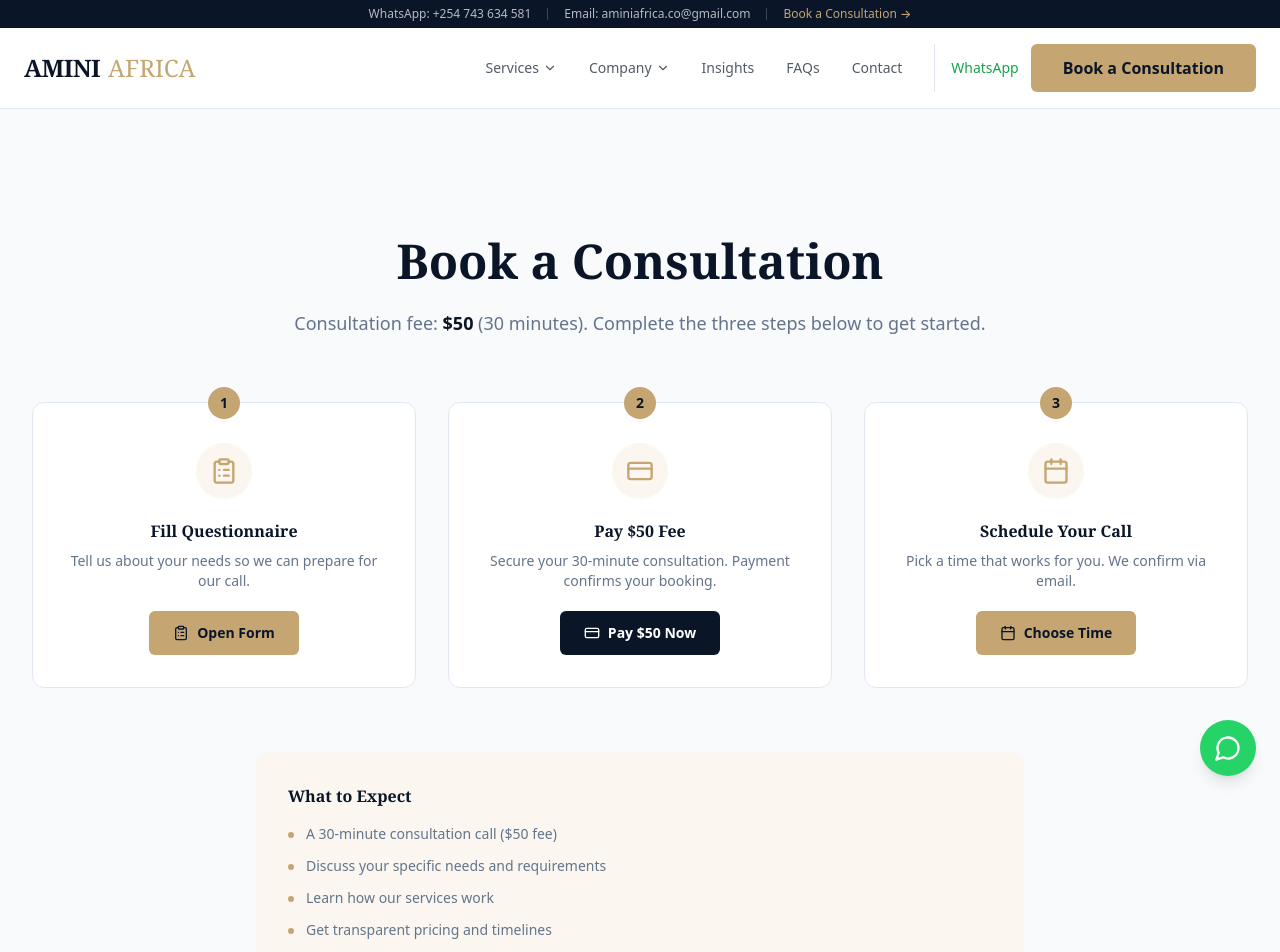
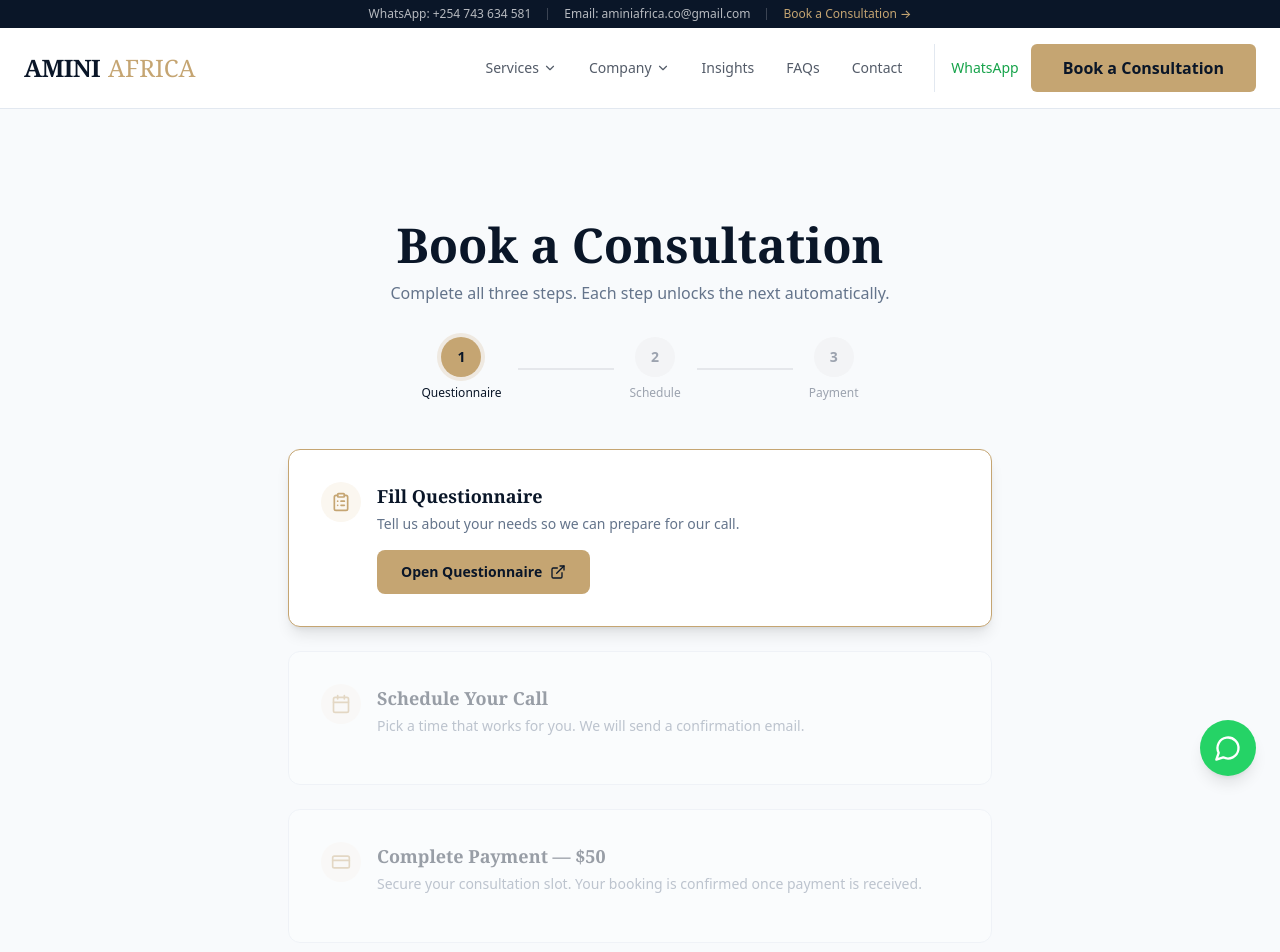
Before and after one commit to aminiafricaco-commits/amini-africa, a Next.js app: page /book-consultation in a window 1280 px wide. Shown: the top 952 px of the page. Built offline with nearby package versions, Linux system fonts and the light colour scheme.

Commit message:
Build sequential booking flow: Tally -> Calendly -> Paystack

```diff
--- a/src/app/book-consultation/page.tsx
+++ b/src/app/book-consultation/page.tsx
@@ -1,136 +1,253 @@
-import type { Metadata } from "next";
+"use client";
+
+import { useEffect, useState, Suspense } from "react";
+import { useSearchParams } from "next/navigation";
 import Link from "next/link";
-import { ClipboardList, CreditCard, Calendar, MessageCircle, Mail } from "lucide-react";
+import { ClipboardList, CreditCard, Calendar, CheckCircle, ArrowRight, ExternalLink } from "lucide-react";
 
-export const metadata: Metadata = {
-  title: "Book a Consultation",
-  description:
-    "Schedule a consultation with Amini Africa ($50). Discuss your needs for representation, verification, procurement, relocation, or business support across Sub-Saharan Africa.",
+const TALLY_FORM_URL = "https://tally.so/r/Gx7eZp";
+const CALENDLY_URL = "https://calendly.com/aminiafrica-co";
+const PAYSTACK_URL = "https://paystack.shop/pay/67f-q5w53u";
+
+function StepIndicator({ current }: { current: number }) {
+  const steps = [
+    { num: 1, label: "Questionnaire" },
+    { num: 2, label: "Schedule" },
+    { num: 3, label: "Payment" },
+  ];
+  return (
+    <div className="flex items-center justify-center gap-0 mb-12">
+      {steps.map((s, i) => (
+        <div key={s.num} className="flex items-center">
+          <div className="flex flex-col items-center">
+            <div
+              className={`w-10 h-10 rounded-full flex items-center justify-center text-sm font-bold transition-all duration-300 ${
+                s.num < current
+                  ? "bg-brand-gold text-secondary"
+                  : s.num === current
+                  ? "bg-brand-gold text-secondary ring-4 ring-brand-gold/20"
+                  : "bg-gray-100 text-gray-400"
+              }`}
+            >
+              {s.num < current ? (
+                <CheckCircle className="h-5 w-5" />
+              ) : (
+                s.num
+              )}
+            </div>
+            <span
+              className={`text-xs mt-2 font-medium ${
+                s.num <= current ? "text-secondary" : "text-gray-400"
+              }`}
+            >
+              {s.label}
+            </span>
+          </div>
+          {i < steps.length - 1 && (
+            <div
+              className={`w-16 sm:w-24 h-0.5 mx-2 sm:mx-4 transition-colors duration-300 ${
+                s.num < current ? "bg-brand-gold" : "bg-gray-200"
+              }`}
+            />
+          )}
+        </div>
+      ))}
+    </div>
+  );
+}
+
+function BookingContent() {
+  const searchParams = useSearchParams();
+  const submitted = searchParams.get("submitted") === "true";
+  const [step, setStep] = useState(submitted ? 2 : 1);
+  const [scheduled, setScheduled] = useState(false);
+
+  useEffect(() => {
+    if (submitted && step === 1) {
+      setStep(2);
+    }
+  }, [submitted, step]);
+
+  useEffect(() => {
+    const handler = (e: MessageEvent) => {
+      if (e.data?.event === "calendly.event_scheduled") {
+        setScheduled(true);
+        setStep(3);
+      }
     };
+    window.addEventListener("message", handler);
+    return () => window.removeEventListener("message", handler);
+  }, []);
 
-export default function BookConsultationPage() {
   return (
-    <div className="pt-32 pb-24">
-      <div className="max-w-7xl mx-auto px-4 sm:px-6 lg:px-8">
-        <div className="max-w-3xl mx-auto text-center mb-16">
-          <h1 className="font-heading text-4xl md:text-5xl font-bold text-secondary mb-6">
+    <div className="min-h-screen bg-background pt-28 pb-24">
+      <div className="max-w-3xl mx-auto px-4 sm:px-6 lg:px-8">
+        <div className="text-center mb-8">
+          <h1 className="font-heading text-4xl md:text-5xl font-bold text-secondary mb-3">
             Book a Consultation
           </h1>
-          <p className="text-lg text-muted-foreground leading-relaxed">
-            Consultation fee: <strong className="text-secondary">$50</strong> (30 minutes).
-            Complete the three steps below to get started.
+          <p className="text-muted-foreground">
+            Complete all three steps. Each step unlocks the next automatically.
           </p>
         </div>
 
-        <div className="grid grid-cols-1 lg:grid-cols-3 gap-8 mb-16">
-          <div className="bg-white border border-border rounded-xl p-8 text-center relative">
-            <span className="absolute -top-4 left-1/2 -translate-x-1/2 w-8 h-8 rounded-full bg-brand-gold text-secondary text-sm font-bold flex items-center justify-center">
-              1
-            </span>
-            <div className="w-14 h-14 rounded-full bg-brand-cream flex items-center justify-center mx-auto mb-5 mt-2">
-              <ClipboardList className="h-7 w-7 text-brand-gold" />
+        <StepIndicator current={step} />
+
+        {/* Step 1: Questionnaire */}
+        <div
+          className={`rounded-xl border p-8 mb-6 transition-all duration-500 ${
+            step === 1
+              ? "border-brand-gold bg-white shadow-lg"
+              : step > 1
+              ? "border-green-200 bg-green-50"
+              : "border-border bg-white"
+          }`}
+        >
+          <div className="flex items-start gap-4">
+            <div
+              className={`w-10 h-10 rounded-full flex items-center justify-center shrink-0 ${
+                step > 1
+                  ? "bg-green-500 text-white"
+                  : "bg-brand-cream text-brand-gold"
+              }`}
+            >
+              {step > 1 ? (
+                <CheckCircle className="h-5 w-5" />
+              ) : (
+                <ClipboardList className="h-5 w-5" />
+              )}
             </div>
-            <h3 className="font-heading font-bold text-secondary mb-2">
+            <div className="flex-1">
+              <h3 className="font-heading font-bold text-secondary text-lg mb-1">
                 Fill Questionnaire
               </h3>
-            <p className="text-sm text-muted-foreground mb-5">
+              <p className="text-sm text-muted-foreground mb-4">
                 Tell us about your needs so we can prepare for our call.
               </p>
+              {step === 1 && (
                 <Link
-              href="https://tally.so/r/Gx7eZp"
+                  href={TALLY_FORM_URL}
                   target="_blank"
-              className="inline-flex items-center gap-2 bg-brand-gold text-secondary px-6 py-3 rounded-md font-semibold text-sm hover:bg-brand-gold/90 active:scale-[0.97] transition-all duration-150"
+                  className="inline-flex items-center gap-2 bg-brand-gold text-secondary px-6 py-3 rounded-lg font-semibold text-sm hover:bg-brand-gold/90 active:scale-[0.97] transition-all duration-150"
                 >
-              <ClipboardList className="h-4 w-4" />
-              Open Form
+                  Open Questionnaire <ExternalLink className="h-4 w-4" />
                 </Link>
+              )}
+              {step > 1 && (
+                <p className="text-sm text-green-600 font-medium flex items-center gap-1.5">
+                  <CheckCircle className="h-4 w-4" />
+                  Completed
+                </p>
+              )}
             </div>
-
-          <div className="bg-white border border-border rounded-xl p-8 text-center relative">
-            <span className="absolute -top-4 left-1/2 -translate-x-1/2 w-8 h-8 rounded-full bg-brand-gold text-secondary text-sm font-bold flex items-center justify-center">
-              2
-            </span>
-            <div className="w-14 h-14 rounded-full bg-brand-cream flex items-center justify-center mx-auto mb-5 mt-2">
-              <CreditCard className="h-7 w-7 text-brand-gold" />
-            </div>
-            <h3 className="font-heading font-bold text-secondary mb-2">
-              Pay $50 Fee
-            </h3>
-            <p className="text-sm text-muted-foreground mb-5">
-              Secure your 30-minute consultation. Payment confirms your booking.
-            </p>
-            <Link
-              href="https://tally.so/r/Gx7eZp"
-              target="_blank"
-              className="inline-flex items-center gap-2 bg-secondary text-white px-6 py-3 rounded-md font-semibold text-sm hover:bg-secondary/90 active:scale-[0.97] transition-all duration-150"
-            >
-              <CreditCard className="h-4 w-4" />
-              Pay $50 Now
-            </Link>
-          </div>
-
-          <div className="bg-white border border-border rounded-xl p-8 text-center relative">
-            <span className="absolute -top-4 left-1/2 -translate-x-1/2 w-8 h-8 rounded-full bg-brand-gold text-secondary text-sm font-bold flex items-center justify-center">
-              3
-            </span>
-            <div className="w-14 h-14 rounded-full bg-brand-cream flex items-center justify-center mx-auto mb-5 mt-2">
-              <Calendar className="h-7 w-7 text-brand-gold" />
-            </div>
-            <h3 className="font-heading font-bold text-secondary mb-2">
-              Schedule Your Call
-            </h3>
-            <p className="text-sm text-muted-foreground mb-5">
-              Pick a time that works for you. We confirm via email.
-            </p>
-            <Link
-              href="https://calendly.com/aminiafrica-co"
-              target="_blank"
-              className="inline-flex items-center gap-2 bg-brand-gold text-secondary px-6 py-3 rounded-md font-semibold text-sm hover:bg-brand-gold/90 active:scale-[0.97] transition-all duration-150"
-            >
-              <Calendar className="h-4 w-4" />
-              Choose Time
-            </Link>
           </div>
         </div>
 
-        <div className="max-w-3xl mx-auto">
-          <div className="bg-brand-cream rounded-xl p-8 mb-10">
-            <h3 className="font-heading font-bold text-secondary mb-4">
-              What to Expect
+        {/* Step 2: Schedule */}
+        <div
+          className={`rounded-xl border p-8 mb-6 transition-all duration-500 ${
+            step === 2
+              ? "border-brand-gold bg-white shadow-lg"
+              : step > 2
+              ? "border-green-200 bg-green-50"
+              : "border-border bg-white opacity-40 pointer-events-none"
+          }`}
+        >
+          <div className="flex items-start gap-4">
+            <div
+              className={`w-10 h-10 rounded-full flex items-center justify-center shrink-0 ${
+                step > 2
+                  ? "bg-green-500 text-white"
+                  : "bg-brand-cream text-brand-gold"
+              }`}
+            >
+              {step > 2 ? (
+                <CheckCircle className="h-5 w-5" />
+              ) : (
+                <Calendar className="h-5 w-5" />
+              )}
+            </div>
+            <div className="flex-1 min-w-0">
+              <h3 className="font-heading font-bold text-secondary text-lg mb-1">
+                Schedule Your Call
               </h3>
-            <ul className="space-y-3 text-sm text-muted-foreground">
-              <li className="flex items-start gap-3">
-                <span className="w-1.5 h-1.5 rounded-full bg-brand-gold mt-2 shrink-0" />
-                A 30-minute consultation call ($50 fee)
-              </li>
-              <li className="flex items-start gap-3">
-                <span className="w-1.5 h-1.5 rounded-full bg-brand-gold mt-2 shrink-0" />
-                Discuss your specific needs and requirements
-              </li>
-              <li className="flex items-start gap-3">
-                <span className="w-1.5 h-1.5 rounded-full bg-brand-gold mt-2 shrink-0" />
-                Learn how our services work
-              </li>
-              <li className="flex items-start gap-3">
-                <span className="w-1.5 h-1.5 rounded-full bg-brand-gold mt-2 shrink-0" />
-                Get transparent pricing and timelines
-              </li>
-              <li className="flex items-start gap-3">
-                <span className="w-1.5 h-1.5 rounded-full bg-brand-gold mt-2 shrink-0" />
-                No obligation to proceed further
-              </li>
-            </ul>
+              <p className="text-sm text-muted-foreground mb-4">
+                Pick a time that works for you. We will send a confirmation email.
+              </p>
+              {step === 2 && (
+                <div className="w-full">
+                  <iframe
+                    src={`${CALENDLY_URL}?embed_type=widget&hide_landing_page_details=1`}
+                    width="100%"
+                    height="650"
+                    frameBorder="0"
+                    className="rounded-lg"
+                    title="Schedule consultation"
+                  />
+                </div>
+              )}
+              {step > 2 && (
+                <p className="text-sm text-green-600 font-medium flex items-center gap-1.5">
+                  <CheckCircle className="h-4 w-4" />
+                  Scheduled
+                </p>
+              )}
+            </div>
+          </div>
         </div>
 
-          <div className="text-center space-y-4">
+        {/* Step 3: Payment */}
+        <div
+          className={`rounded-xl border p-8 mb-6 transition-all duration-500 ${
+            step === 3 && !scheduled
+              ? "border-border bg-white opacity-40 pointer-events-none"
+              : step === 3
+              ? "border-brand-gold bg-white shadow-lg ring-1 ring-brand-gold/20"
+              : "border-border bg-white opacity-40 pointer-events-none"
+          }`}
+        >
+          <div className="flex items-start gap-4">
+            <div className="w-10 h-10 rounded-full bg-brand-cream text-brand-gold flex items-center justify-center shrink-0">
+              <CreditCard className="h-5 w-5" />
+            </div>
+            <div className="flex-1">
+              <h3 className="font-heading font-bold text-secondary text-lg mb-1">
+                Complete Payment — $50
+              </h3>
+              <p className="text-sm text-muted-foreground mb-4">
+                Secure your consultation slot. Your booking is confirmed once payment
+                is received.
+              </p>
+              {step === 3 && scheduled && (
+                <div className="space-y-4">
+                  <Link
+                    href={PAYSTACK_URL}
+                    target="_blank"
+                    className="inline-flex items-center gap-2 bg-secondary text-white px-8 py-4 rounded-lg font-semibold text-base hover:bg-secondary/90 active:scale-[0.97] transition-all duration-150 shadow-lg"
+                  >
+                    <CreditCard className="h-5 w-5" />
+                    Pay $50 Now
+                    <ArrowRight className="h-5 w-5" />
+                  </Link>
+                  <p className="text-xs text-muted-foreground">
+                    Secure payment via Paystack. Visa, Mastercard, and M-PESA
+                    accepted.
+                  </p>
+                </div>
+              )}
+            </div>
+          </div>
+        </div>
+
+        <div className="text-center mt-8">
           <p className="text-sm text-muted-foreground">
-              Questions before booking? Reach us on{" "}
+            Questions?{" "}
             <Link
               href="https://wa.me/254743634581"
               target="_blank"
               className="text-brand-gold font-medium hover:underline"
             >
-                WhatsApp
+              Chat on WhatsApp
             </Link>{" "}
             or email{" "}
             <Link
@@ -139,18 +256,21 @@ export default function BookConsultationPage() {
             >
               aminiafrica.co@gmail.com
             </Link>
-              .
           </p>
-            <p className="text-xs text-muted-foreground">
-              By booking, you agree to our{" "}
-              <Link href="/privacy" className="underline hover:text-secondary">
-                Privacy Policy
-              </Link>
-              .
-            </p>
-          </div>
         </div>
       </div>
     </div>
   );
 }
+
+export default function BookConsultationPage() {
+  return (
+    <Suspense fallback={
+      <div className="min-h-screen bg-background pt-28 pb-24 flex items-center justify-center">
+        <p className="text-muted-foreground">Loading...</p>
+      </div>
+    }>
+      <BookingContent />
+    </Suspense>
+  );
+}
```
Lines whose indentation alone changed are shown as unchanged.
